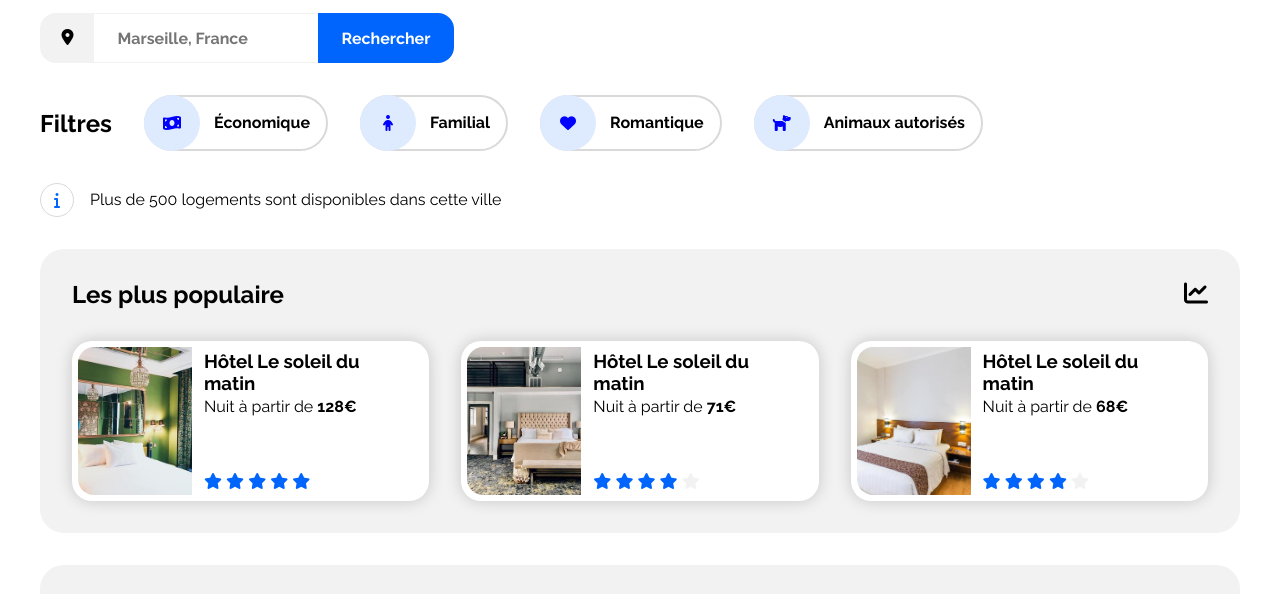
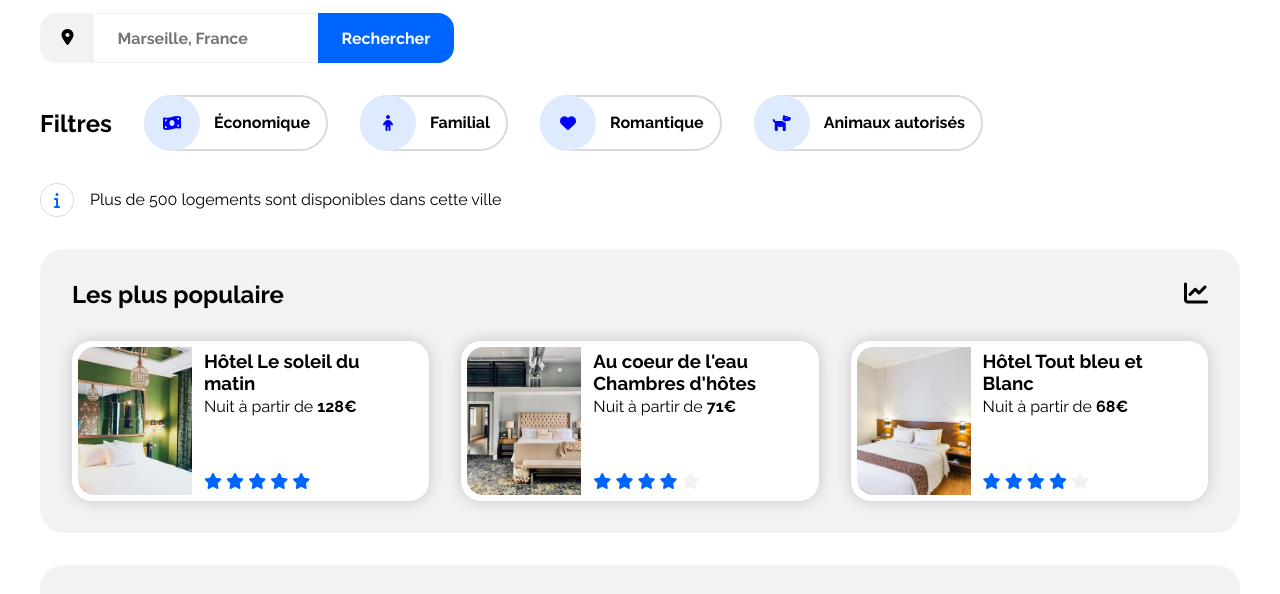
Before and after one commit to Alexandre-Pro/P2_Alario_Pillais_Alexandre, a plain HTML site: page index.html in a window 1280 px wide. Shown: the part 176-770 px from the top of the page. Drawn offline with Linux system fonts and the light colour scheme.

Commit message:
Update index.html

```diff
--- a/index.html
+++ b/index.html
@@ -273,7 +273,7 @@
                                 >
                             </div>
                             <div class="hebergements_popular_wrap_Content">
-                                <h3 class="hebergements_main_card_figure_caption_title">Hôtel Le soleil du matin</h3>
+                                <h3 class="hebergements_main_card_figure_caption_title">Au coeur de l'eau Chambres d'hôtes</h3>
                                 <p class="hebergements_main_card_desc">Nuit à partir de <strong class="hostingMainCardDescPrice">71€</strong></p>
                                 <div class="hebergements_popular_wrap_Content_espace"></div>
                                 <div class="hebergements_main_card_grade">
@@ -296,7 +296,7 @@
                                 >
                             </div>
                             <div class="hebergements_popular_wrap_Content">
-                                <h3 class="hebergements_main_card_figure_caption_title">Hôtel Le soleil du matin</h3>
+                                <h3 class="hebergements_main_card_figure_caption_title">Hôtel Tout bleu et Blanc</h3>
                                 <p class="hebergements_main_card_desc">Nuit à partir de <strong class="hostingMainCardDescPrice">68€</strong></p>
                                 <div class="hebergements_popular_wrap_Content_espace"></div>
                                 <div class="hebergements_main_card_grade">
```
